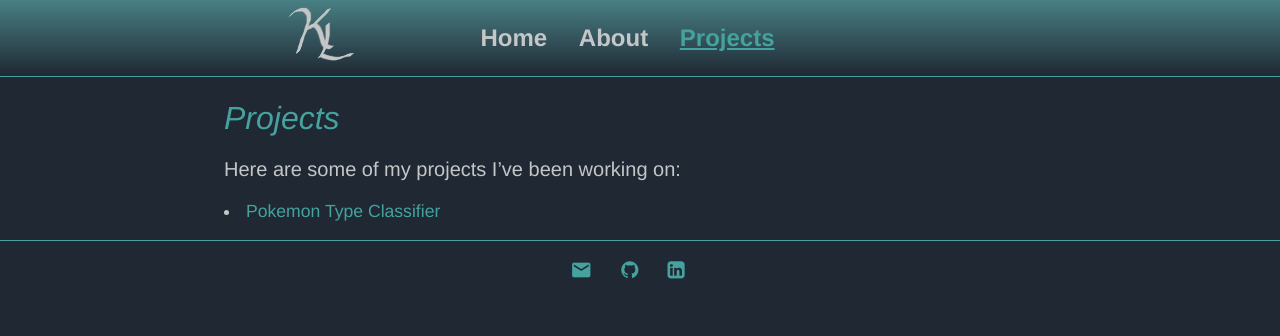
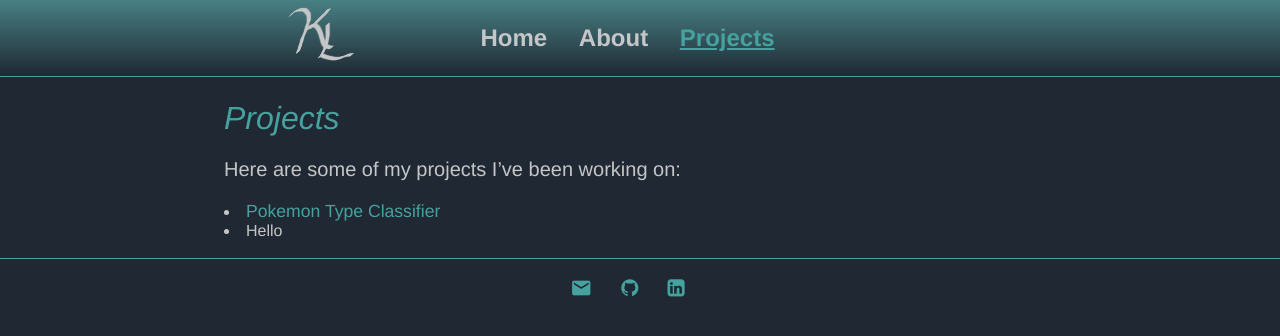
Before and after one commit to clfkenny/clfkenny.github.io, a Jekyll site: the page built from projects/index.md, in a window 1280 px wide. Shown: the top 336 px of the page. Built offline with Jekyll 4.4.1, drawn with Linux system fonts in a browser that asks for light colours.

Commit message:
Update index.md

```diff
--- a/projects/index.md
+++ b/projects/index.md
@@ -15,5 +15,7 @@ nav ul li:nth-child(3) a{
 ### Here are some of my projects I've been working on:
 
 <p>
-  <li><a href= "/projects/pokemon_classifier">Pokemon Type Classifier</a></li>
+  <li><a href= "/projects/pokemon_classifier">Pokemon Type Classifier</a>
+ <li> Hello </li>
+ </li>
 </p>
```
